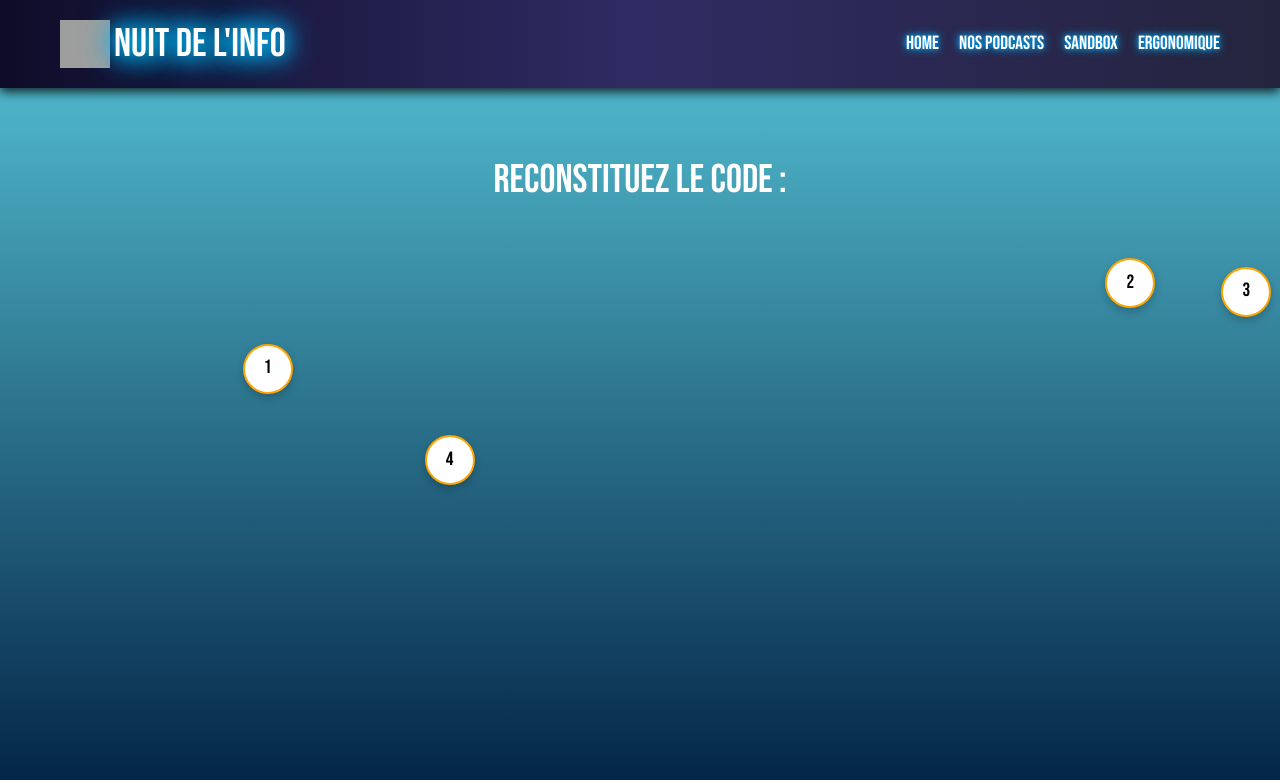
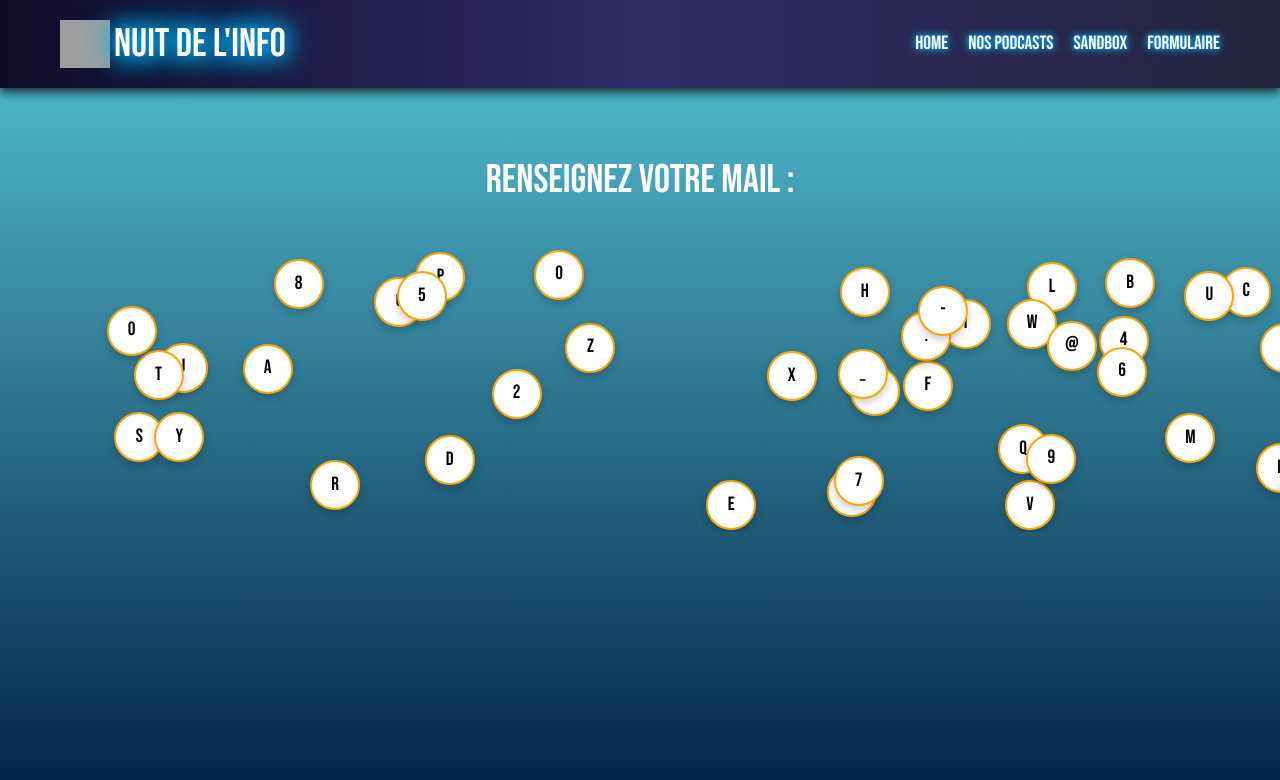
Before and after one commit to nuit-de-linfo-2024/front-end, an Angular app: page /ergonomique in a window 1280 px wide. Shown: the top 780 px of the page. Built offline with nearby package versions, Linux system fonts and the light colour scheme; grey boxes are pictures that could not be loaded; a web font is replaced by a local one.

Commit message:
Formulaire Ergo

```diff
--- a/src/app/brainfuck/brainfuck.component.html
+++ b/src/app/brainfuck/brainfuck.component.html
@@ -1,5 +1,5 @@
 <div class="container pt-5">
-  <h1 class="text-white">Reconstituez le code :</h1>
+  <h1 class="text-white">Renseignez votre mail :</h1>
   <div class="code-display">
     <span *ngFor="let char of userCode" class="code-char">{{ char || '_' }}</span>
   </div>
@@ -15,7 +15,4 @@
       {{ btn }}
     </button>
   </div>
-
-  <p *ngIf="success" class="success-msg">Bravo, code correct !</p>
-  <p *ngIf="!success && userCode.length === targetCode.length" class="error-msg">Perdu, code incorrect !</p>
 </div>
--- a/src/app/brainfuck/brainfuck.component.ts
+++ b/src/app/brainfuck/brainfuck.component.ts
@@ -7,14 +7,12 @@ import { NgForOf, NgIf } from '@angular/common';
   imports: [
     FormsModule,
     NgForOf,
-    NgIf
   ],
   templateUrl: './brainfuck.component.html',
   standalone: true,
   styleUrl: './brainfuck.component.scss'
 })
 export class BrainfuckComponent {
-  targetCode: string[] = ['1', '2', '3', '4'];
   userCode: string[] = [];
   buttons: string[] = [];
   positions: { x: number; y: number }[] = [];
@@ -25,7 +23,7 @@ export class BrainfuckComponent {
   }
 
   resetButtons(): void {
-    this.buttons = ['1', '2', '3', '4'];
+    this.buttons = "ABCDEFGHIJKLMNOPQRSTUVWXYZ1234567890@._-".split("");
     this.randomizePositions();
   }
 
@@ -38,16 +36,9 @@ export class BrainfuckComponent {
   }
 
   onButtonClick(value: string, index: number): void {
-    if (this.userCode.length < this.targetCode.length) {
       this.userCode.push(value);
-
-      if (this.userCode.join('') === this.targetCode.join('')) {
-        this.success = true;
-      } else if (this.userCode.length === this.targetCode.length) {
-        this.success = false;
-      }
 
       this.randomizePositions();
     }
-  }
+
 }
--- a/src/app/shared/header/header.component.html
+++ b/src/app/shared/header/header.component.html
@@ -9,7 +9,7 @@
         <li><a href="#" class="neon-link" [routerLink]="['/home']">Home</a></li>
         <li><a href="#" class="neon-link" [routerLink]="['/podcasts']">Nos Podcasts</a></li>
         <li><a href="#" class="neon-link" [routerLink]="['/sandbox']">Sandbox</a></li>
-        <li><a href="#" class="neon-link" [routerLink]="['/ergonomique']">Ergonomique</a></li>
+        <li><a href="#" class="neon-link" [routerLink]="['/ergonomique']">Formulaire</a></li>
       </ul>
     </nav>
   </div>
```
